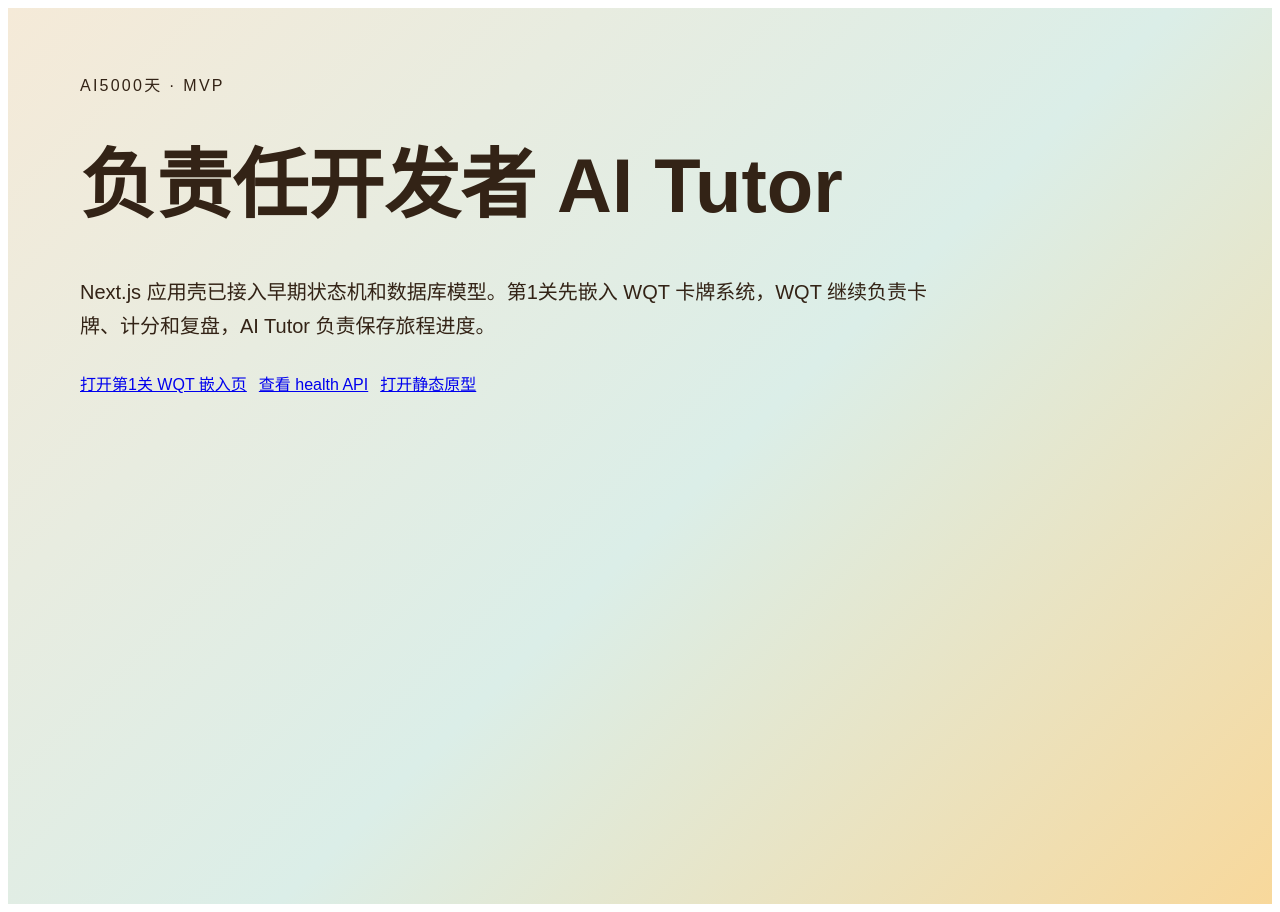
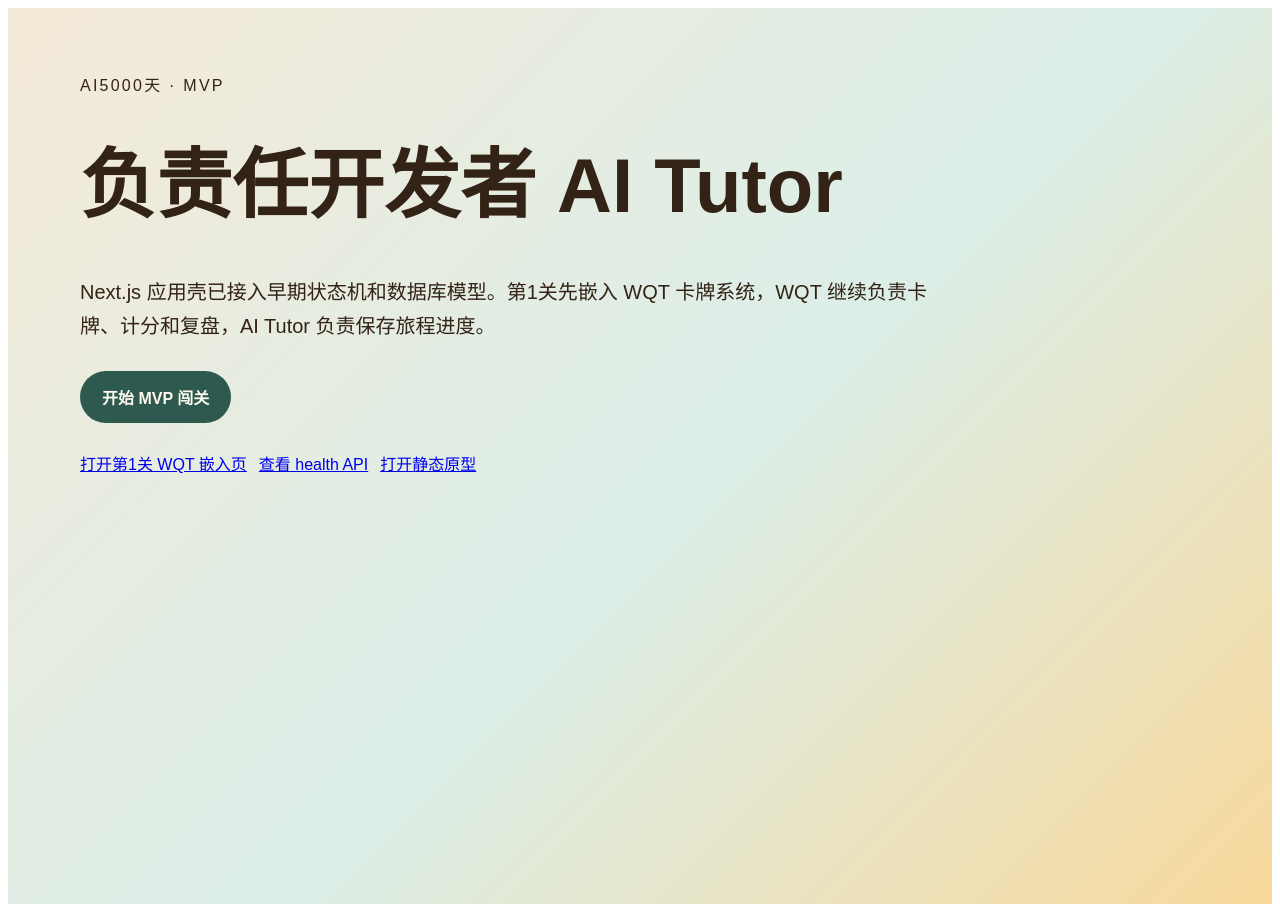
Before and after one commit to veasil/ai5000-tutor, a Next.js app: page / in a window 1280 px wide. Built offline with nearby package versions, Linux system fonts and the light colour scheme.

Commit message:
v2: 打通匿名旅程启动

```diff
--- /dev/null
+++ b/src/app/StartMvpButton.tsx
@@ -0,0 +1,65 @@
+"use client";
+
+import { useState } from "react";
+
+export function StartMvpButton() {
+  const [status, setStatus] = useState("");
+  const [isStarting, setIsStarting] = useState(false);
+
+  async function startJourney() {
+    setIsStarting(true);
+    setStatus("正在创建匿名创客身份...");
+
+    try {
+      const authResponse = await fetch("/api/auth/anonymous", {
+        method: "POST",
+        headers: { "Content-Type": "application/json" },
+        body: JSON.stringify({ ageStage: "GROWTH", playMode: "CREATOR" }),
+      });
+      const authResult = await authResponse.json();
+      if (!authResponse.ok || !authResult.ok) {
+        throw new Error(authResult.error || "匿名身份创建失败");
+      }
+
+      setStatus("正在开启十关旅程...");
+      const journeyResponse = await fetch("/api/journey/start", {
+        method: "POST",
+        headers: { "Content-Type": "application/json" },
+        body: JSON.stringify({ childId: authResult.data.childId }),
+      });
+      const journeyResult = await journeyResponse.json();
+      if (!journeyResponse.ok || !journeyResult.ok) {
+        throw new Error(journeyResult.error || "旅程创建失败");
+      }
+
+      window.location.href = `/journey/${journeyResult.data.journeyId}/level/1`;
+    } catch (error) {
+      setStatus(error instanceof Error ? error.message : "启动失败，请稍后重试");
+      setIsStarting(false);
+    }
+  }
+
+  return (
+    <div style={{ display: "grid", gap: 10, marginTop: 28 }}>
+      <button
+        type="button"
+        onClick={startJourney}
+        disabled={isStarting}
+        style={{
+          width: "fit-content",
+          border: "none",
+          borderRadius: 999,
+          padding: "14px 22px",
+          background: "#2e594f",
+          color: "#fffaf0",
+          cursor: isStarting ? "wait" : "pointer",
+          fontSize: 16,
+          fontWeight: 700,
+        }}
+      >
+        {isStarting ? "正在开启..." : "开始 MVP 闯关"}
+      </button>
+      {status ? <p style={{ margin: 0 }}>{status}</p> : null}
+    </div>
+  );
+}
--- /dev/null
+++ b/src/app/api/journey/start/route.ts
@@ -0,0 +1,45 @@
+import { prisma } from "@/lib/db";
+import {
+  JourneyStartRequestSchema,
+  JourneyStartResponseSchema,
+} from "@/types";
+
+export async function POST(request: Request) {
+  let childId: string;
+
+  try {
+    childId = JourneyStartRequestSchema.parse(await request.json()).childId;
+  } catch (error) {
+    return Response.json(
+      {
+        ok: false,
+        error: error instanceof Error ? error.message : "请求体格式不正确",
+        code: "VALIDATION_ERROR",
+      },
+      { status: 400 }
+    );
+  }
+
+  try {
+    await prisma.child.findUniqueOrThrow({ where: { id: childId } });
+    const journey = await prisma.journey.create({ data: { childId } });
+
+    return Response.json({
+      ok: true,
+      data: JourneyStartResponseSchema.parse({
+        journeyId: journey.id,
+        currentLevel: journey.currentLevel,
+        currentPower: journey.currentPower,
+      }),
+    });
+  } catch (error) {
+    return Response.json(
+      {
+        ok: false,
+        error: error instanceof Error ? error.message : "创建旅程失败",
+        code: "JOURNEY_START_FAILED",
+      },
+      { status: 422 }
+    );
+  }
+}
--- a/src/app/page.tsx
+++ b/src/app/page.tsx
@@ -1,3 +1,5 @@
+import { StartMvpButton } from "./StartMvpButton";
+
 export default function HomePage() {
   return (
     <main
@@ -19,6 +21,7 @@
           Next.js 应用壳已接入早期状态机和数据库模型。第1关先嵌入 WQT
           卡牌系统，WQT 继续负责卡牌、计分和复盘，AI Tutor 负责保存旅程进度。
         </p>
+        <StartMvpButton />
         <div style={{ display: "flex", flexWrap: "wrap", gap: 12, marginTop: 28 }}>
           <a href="/journey/demo-journey/level/1">打开第1关 WQT 嵌入页</a>
           <a href="/api/health">查看 health API</a>
```
Also changed, not shown: src/app/api/auth/anonymous/route.ts (added, +18 -0 lines), src/lib/auth/anonymous.ts (added, +36 -0 lines), 1 other file (tests, documents, lock files or other folders).
